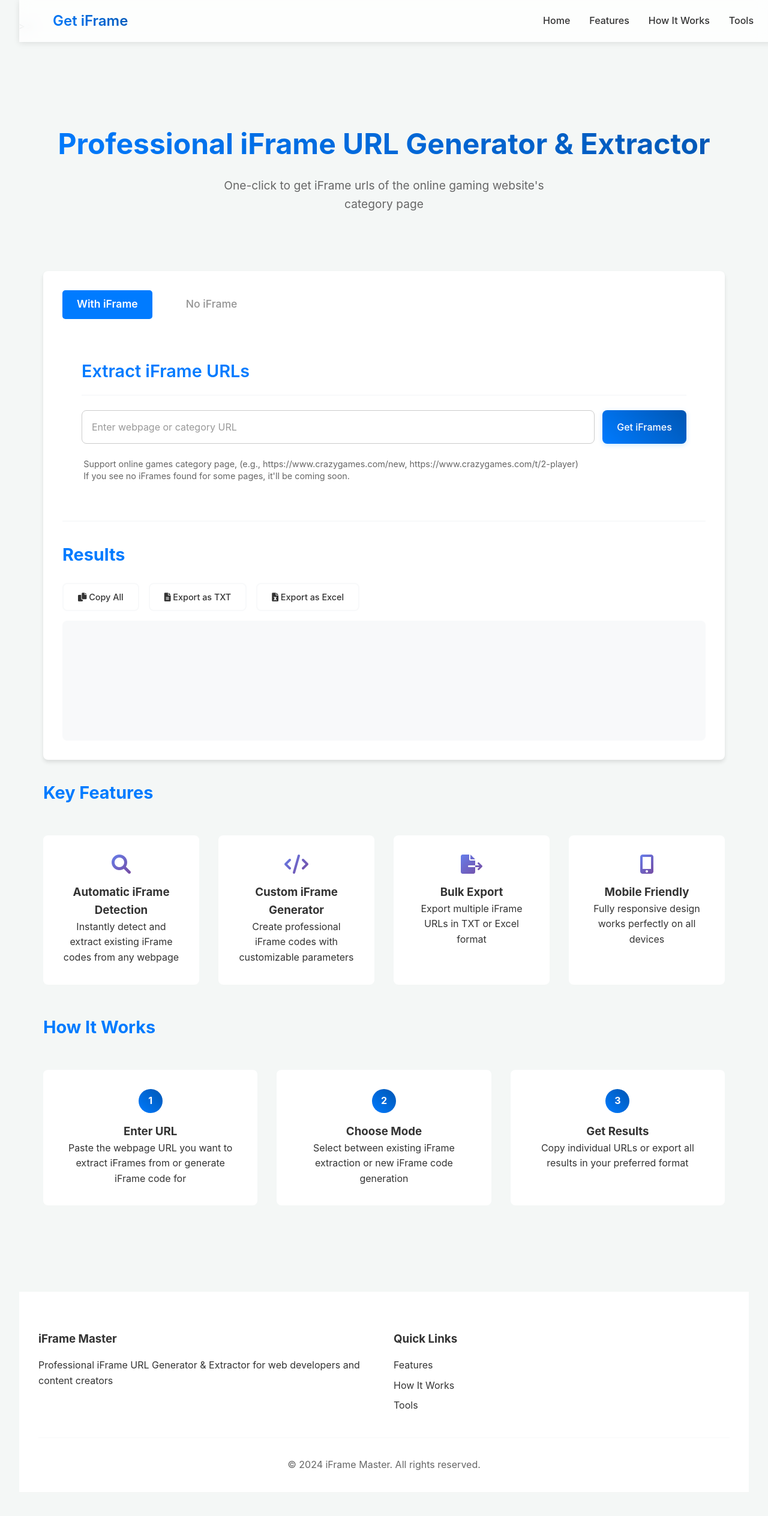
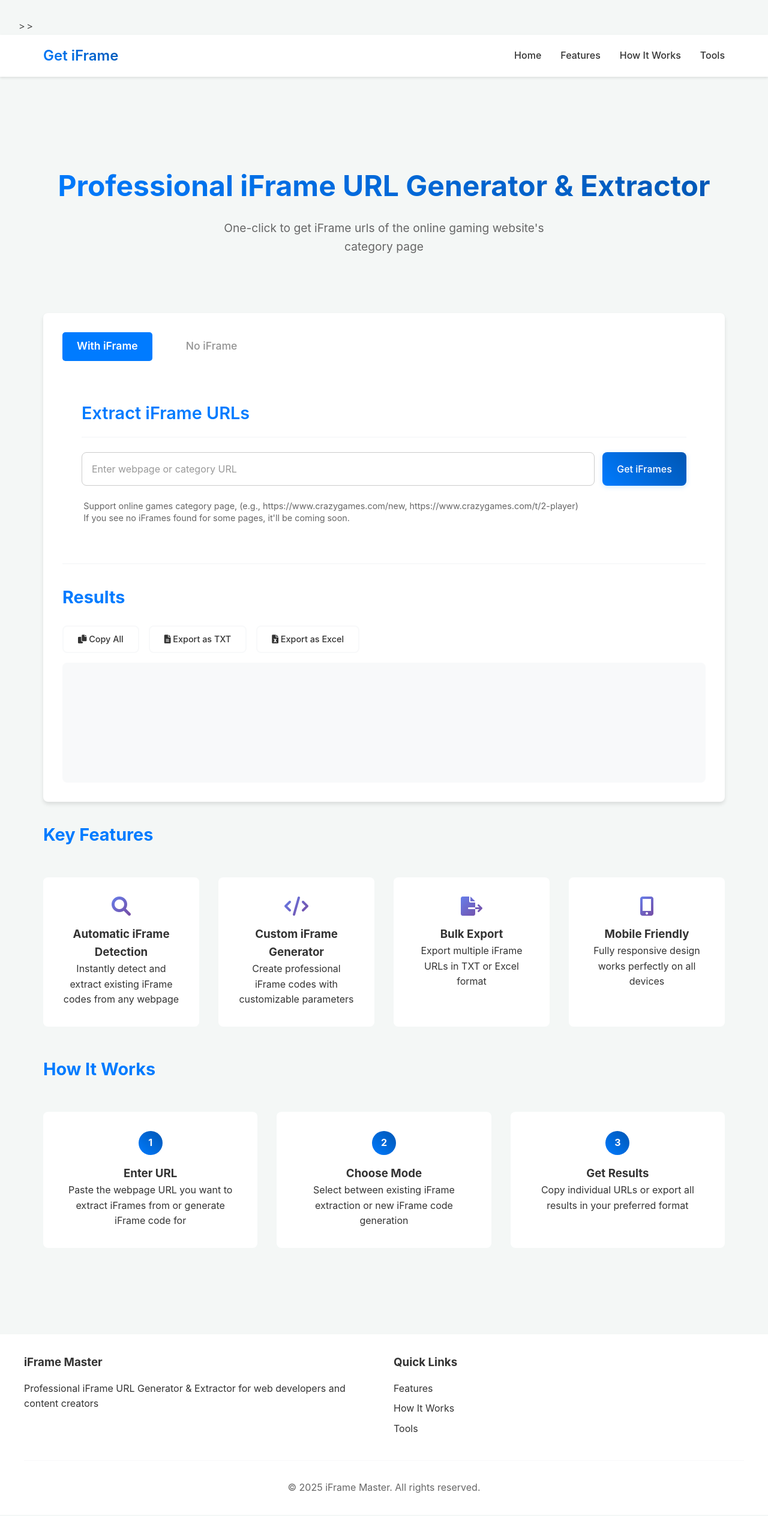
Before and after one commit to suntongxue666/GetiFrame.link, a website: page index.html in a window 1280 px wide. Shown: the whole page at 60% size. Drawn offline with Linux system fonts and the light colour scheme.

Commit message:
优化细节，加广告

```diff
--- a/index.html
+++ b/index.html
@@ -21,10 +21,10 @@
   gtag('config', 'G-CSEEDW0LJK');
 </script>
 
-<!-- monetag Wise tag ad-->>
+<!-- monetag Vignette Banner tag ad-->>
 <script>(function(d,z,s)
 {s.src='https://'+d+'/401/'+z;try{(document.body||document.documentElement).appendChild(s)}catch(e)
-{}})('groleegni.net',9480884,document.createElement('script'))
+{}})('gizokraijaw.net',9480942,document.createElement('script'))
 </script>
 
 <!-- monetag Push tag ad-->>
@@ -180,7 +180,7 @@
             </div>
         </div>
         <div class="footer-bottom">
-            <p>&copy; 2024 iFrame Master. All rights reserved.</p>
+            <p>&copy; 2025 iFrame Master. All rights reserved.</p>
         </div>
     </footer>
 
--- a/styles.css
+++ b/styles.css
@@ -20,24 +20,25 @@ body {
     background-color: var(--light-gray);
     color: var(--text-color);
     line-height: 1.6;
+    overflow-x: hidden;
+    width: 100%;
+    margin: 0;
+    padding: 0;
 }
 
 /* Header and Navigation */
 header {
-    background: rgba(255, 255, 255, 0.8);
-    backdrop-filter: blur(10px);
-    -webkit-backdrop-filter: blur(10px);
-    position: fixed;
-    width: 100%;
-    top: 0;
-    z-index: 1000;
-    box-shadow: 0 2px 10px rgba(0, 0, 0, 0.1);
+    width: 100vw;
+    margin-left: calc(-50vw + 50%);
+    margin-right: calc(-50vw + 50%);
+    background: #fff;
+    box-shadow: 0 2px 4px rgba(0,0,0,0.1);
 }
 
 .main-nav {
     max-width: 1200px;
     margin: 0 auto;
-    padding: 1rem;
+    padding: 1rem 2rem;
     display: flex;
     justify-content: space-between;
     align-items: center;
@@ -317,8 +318,11 @@ h1 {
 
 /* Footer */
 footer {
-    background: white;
-    padding: 4rem 2rem 2rem;
+    width: 100vw;
+    margin-left: calc(-50vw + 50%);
+    margin-right: calc(-50vw + 50%);
+    padding: 2rem calc(50vw - 50%);
+    background: #fff;
     margin-top: 4rem;
 }
 
@@ -400,11 +404,12 @@ footer {
     }
 
     .hero {
-        padding: 2rem 0;
+        padding: 1rem 0;
     }
 
-    h1 {
-        font-size: 2rem;
+    .hero h1 {
+        margin: 0.5rem 0;
+        font-size: 1.5rem;
     }
 
     .results-actions {
@@ -413,6 +418,10 @@ footer {
 
     .secondary-btn {
         width: 100%;
+    }
+
+    .hero .subtitle {
+        display: none;
     }
 }
 
```
